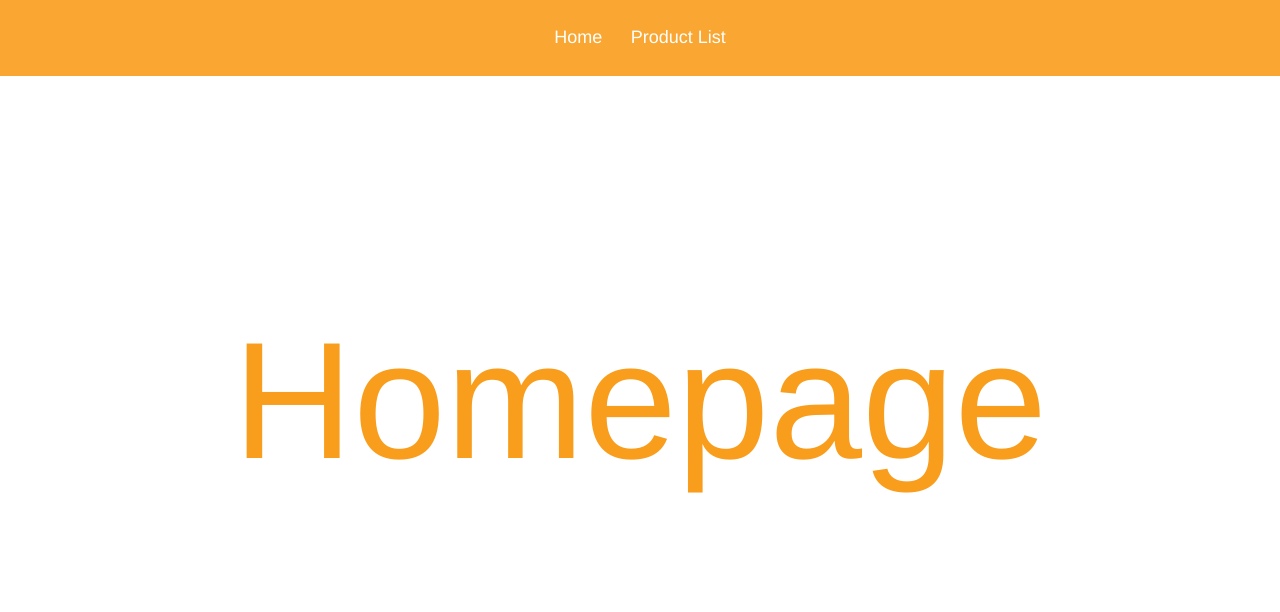
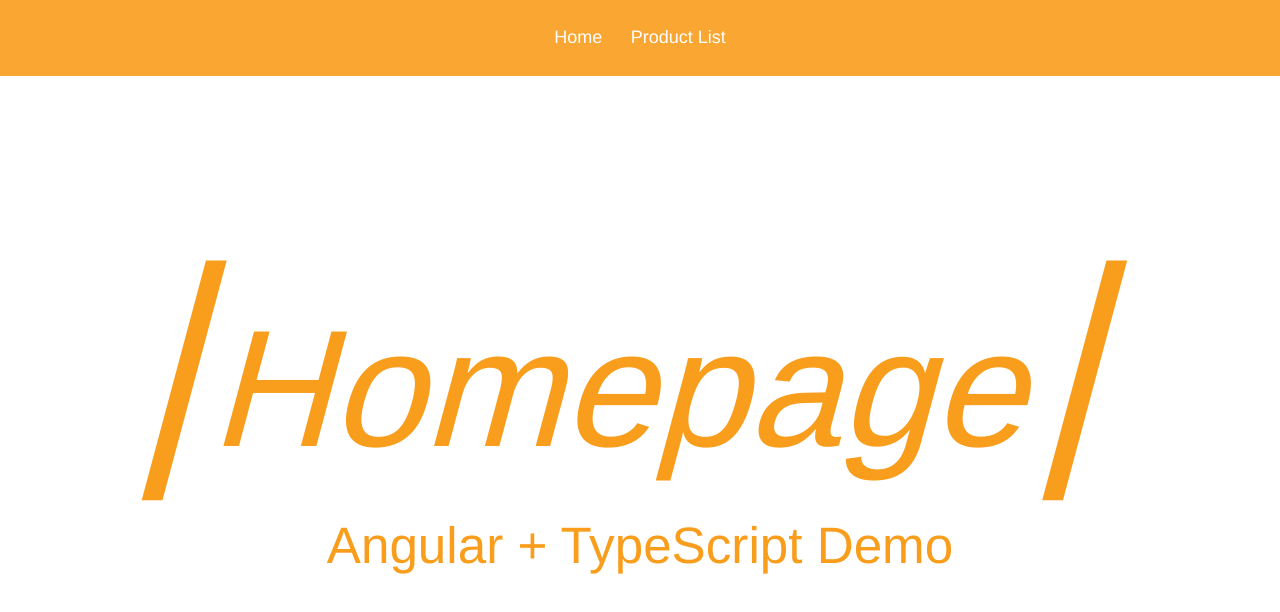
Before and after one commit to mcgough/Angular-Product-Mangement, an Angular app: page / in a window 1280 px wide. Shown: the top 612 px of the page. Built offline with nearby package versions, Linux system fonts and the light colour scheme.

Commit message:
routing and styling

```diff
--- /dev/null
+++ b/src/app/home/welcome.component.css
@@ -0,0 +1,43 @@
+.homepage-container {
+  text-align: center;
+  display: flex;
+  align-items: center;
+  justify-content: center;
+  flex-direction: column;
+  height: calc(100vh - 150px);
+  color: rgb(249,157,28)
+}
+
+.main-content {
+  display: flex;
+}
+
+h1 {
+  margin: 0;
+  font-size: 13vw;
+  transform: skewX(-15deg);
+}
+h1::before {
+  content: '|';
+  font-size: 20vw;
+  margin-right: 10px;
+}
+h1::after {
+  content: '|';
+  font-size: 20vw;
+  margin-left: 10px;
+}
+
+.sub-content {
+  transform: translateY(100px);
+  opacity: 0;
+  transition: all 1s;
+}
+.sub-content.loaded {
+  opacity: 1;
+  transform: translateY(0);
+}
+
+h3 {
+  font-size: 4vw;
+}
--- a/src/app/home/welcome.component.html
+++ b/src/app/home/welcome.component.html
@@ -1,3 +1,8 @@
-<div style="text-align: center; display: flex; align-items: center; justify-content: center; flex-direction: column; height: calc(100vh - 150px)">
-    <h1 style="margin: 0; font-size: 13vw; color: rgb(249,157,28)">{{ pageTitle }}</h1>
+<div class="homepage-container">
+    <div class="main-content">
+        <h1>{{ mainTitle }}</h1>
+    </div>
+    <div class="sub-content" [ngClass]="loaded ? 'loaded' : 'not-loaded'">
+        <h3>{{ subTitle }}</h3>
+    </div>
 </div>
--- a/src/app/home/welcome.component.ts
+++ b/src/app/home/welcome.component.ts
@@ -1,8 +1,15 @@
-import { Component } from '@angular/core';
+import { Component, AfterContentChecked } from '@angular/core';
 
 @Component({
-    templateUrl: './welcome.component.html'
+    templateUrl: './welcome.component.html',
+    styleUrls: ['welcome.component.css'],
 })
-export class WelcomeComponent {
-    public pageTitle: string = 'Homepage';
+export class WelcomeComponent implements AfterContentChecked {
+    public mainTitle: string = 'Homepage';
+    public subTitle: string = 'Angular + TypeScript Demo';
+    public loaded: boolean = false;
+
+    ngAfterContentChecked() {
+        setTimeout(() => { this.loaded = true; }, 100);
+    }
 }
--- a/src/app/products/product-list.component.css
+++ b/src/app/products/product-list/product-list.component.css
@@ -32,13 +32,18 @@ button {
   border: 1px solid #000;
   padding: 15px 15px;
   border-radius: 0;
-  transition: all .15s ease-in-out;
+  color: #fff !important;
+  border-radius: 15px;
+  border-color: rgba(249,157,28,0.9);
+  background: rgba(249,157,28,0.9);
+  transition: all .175s ease-in-out;
 }
 .product:hover {
-  border-radius: 15px;
-  background: rgba(249,157,28,0.75);
-  border-color: rgba(249,157,28,0.75);
-  color: #fff !important;
+  border-color: #000;
+  border-radius: 5px;
+  background: #fff;
+  color: #000 !important;
+  border-color:
 }
 .product img {
   cursor: pointer;
--- a/src/app/products/product-list.component.ts
+++ b/src/app/products/product-list/product-list.component.ts
@@ -1,6 +1,6 @@
 import { Component, OnInit } from '@angular/core';
-import { IProduct } from './product';
-import { ProductService } from './product.service';
+import { IProduct } from './../product';
+import { ProductService } from './../product.service';
 
 @Component({
   templateUrl: './product-list.component.html',
--- a/src/app/products/product.module.ts
+++ b/src/app/products/product.module.ts
@@ -1,22 +1,18 @@
 import { NgModule } from '@angular/core';
 import { RouterModule } from '@angular/router';
 
-import { ProductListComponent } from './product-list.component';
+import { ProductListComponent } from './product-list/product-list.component';
 import { ProductDetailComponent } from './product-detail/product-detail.component';
 
 import { ProductService } from './product.service';
 import { ProductGuardService } from './product-guard.service';
 import { SharedModule } from './../shared/shared.module';
+import { ProductsRoutingModule } from './../routing/children/products-routing.module';
 
 @NgModule({
   imports: [
-    RouterModule.forChild([
-      { path: 'products', component: ProductListComponent },
-      { path: 'products/:id',
-        canActivate: [ ProductGuardService ],
-        component: ProductDetailComponent },
-    ]),
     SharedModule,
+    ProductsRoutingModule,
   ],
   declarations: [
     ProductListComponent,
--- /dev/null
+++ b/src/app/routing/children/products-routing.module.ts
@@ -0,0 +1,20 @@
+import { NgModule } from '@angular/core';
+import { RouterModule } from '@angular/router';
+
+import { ProductListComponent } from '../../products/product-list/product-list.component';
+import { ProductDetailComponent } from '../../products/product-detail/product-detail.component';
+
+import { ProductGuardService } from '../../products/product-guard.service';
+
+@NgModule({
+  imports: [
+    RouterModule.forChild([
+      { path: 'products', component: ProductListComponent },
+      { path: 'products/:id',
+        canActivate: [ ProductGuardService ],
+        component: ProductDetailComponent },
+    ]),
+  ],
+  exports: [ RouterModule ],
+})
+export class ProductsRoutingModule { }
--- a/src/index.html
+++ b/src/index.html
@@ -2,7 +2,7 @@
 <html lang="en">
 <head>
   <meta charset="utf-8">
-  <title>Acme Product Management</title>
+  <title>Angular Demo E-Commerce</title>
   <base href="/">
 
   <meta name="viewport" content="width=device-width, initial-scale=1">
```
Also changed, not shown: src/app/products/product-list/product-list.component.html (renamed from src/app/products/product-list.component.html).
